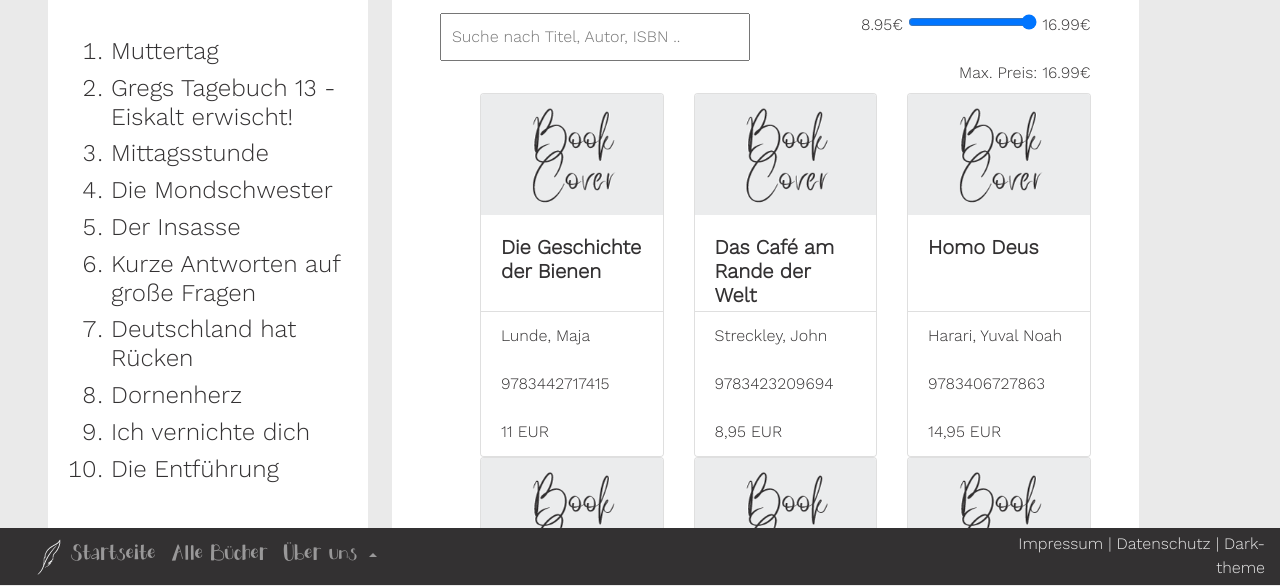
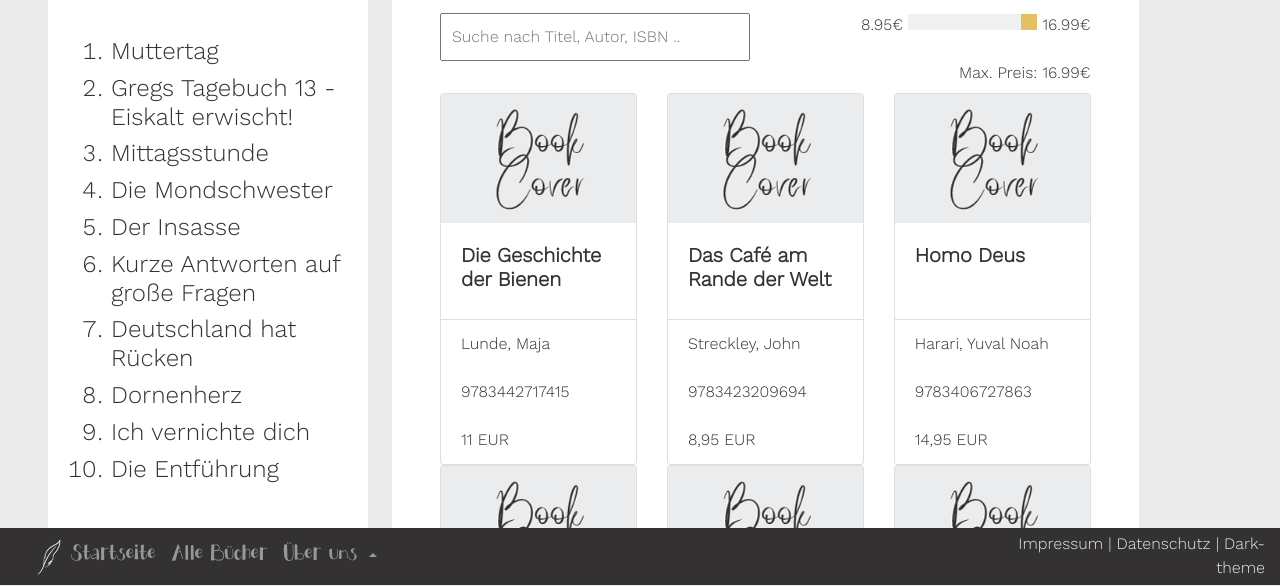
Before and after one commit to CodeLIebe/betterbooks, a website: page prod/docs/store.html in a window 1280 px wide. Shown: the part 172-758 px from the top of the page. Drawn offline with nearby package versions, Linux system fonts and the light colour scheme.

Commit message:
Search filter incl. price filter finalized

```diff
--- a/prod/docs/store.html
+++ b/prod/docs/store.html
@@ -72,7 +72,7 @@
            </div>
            <div class="col-lg-6 col-12 text-lg-right text-left mt-lg-0 mt-1">
              <label id="minPrice">0€</label>
-             <input type="range" min="1" max="100" value="100" step = "0.01" id="price-slider" oninput="priceFilterChanged()"/>
+             <input type="range" min="1" max="100" value="100" step = "0.01" id="price-slider" class="price-slider" oninput="priceFilterChanged()"/>
              <label id="maxPrice">100€</label>
            </div>
          </div>
@@ -83,7 +83,7 @@
            </div>
          </div>
          <!-- end filter -->
-         <ul id="book-store"></ul>
+         <div id="book-store"></div>
       </div> <!-- end col-lg-4 col-md-6 col-12 (right side) -->
      </div> <!-- end row -->
     </div> <!-- end container-fluid -->
--- a/prod/js/search.js
+++ b/prod/js/search.js
@@ -5,20 +5,9 @@
 let MIN_PRICE_LABEL_ID = "minPrice";
 let MAX_PRICE_LABEL_ID = "maxPrice";
 let PRICE_FILTER_ID = "price-slider";
-let BOOK_STORE_UL_ID = "book-store";
+let BOOK_STORE_DIV_ID = "book-store";
 let SEARCH_FORM_ID = "search_form";
 let CURRENT_PRICE_FILTER_LABEL_ID = "currentPriceFilter"
-
-var books_in_store_old = [
-  'Goku',
-  'Naruto',
-  'Ichigo',
-  'Flash',
-  'Batman',
-  'Sherlock Holmes',
-  'Khaleesi',
-  'Steve Fox'
-];
 
 var books_in_store = [
 
@@ -108,7 +97,7 @@ var books_in_store = [
     }
 ];
 
-ul = document.getElementById(BOOK_STORE_UL_ID);
+div = document.getElementById(BOOK_STORE_DIV_ID);
 
 var render_books = function(books){
   var store = ``;
@@ -148,7 +137,7 @@ var render_books = function(books){
       store += `</div></div>`;
     }
   }
-  ul.innerHTML = store;
+  div.innerHTML = store;
 };
 
 render_books(books_in_store);
--- /dev/null
+++ b/sass/_price_slider.scss
@@ -0,0 +1,34 @@
+/* The slider itself */
+.price-slider {
+  -webkit-appearance: none;  /* Override default CSS styles */
+  appearance: none;
+//  width: 100%; /* Full-width */
+  height: 1rem; /* Specified height */
+  background: $soft-grey; /* Grey background */
+  outline: none; /* Remove outline */
+  opacity: .7; /* Set transparency (for mouse-over effects on hover) */
+  -webkit-transition: .2s; /* 0.2 seconds transition on hover */
+  transition: opacity .2s;
+}
+
+/* Mouse-over effects */
+.price-slider:hover {
+  opacity: 1; /* Fully shown on mouse-over */
+}
+
+/* The slider handle (use -webkit- (Chrome, Opera, Safari, Edge) and -moz- (Firefox) to override default look) */
+.price-slider::-webkit-slider-thumb {
+  -webkit-appearance: none; /* Override default look */
+  appearance: none;
+  width: 1rem; /* Set a specific slider handle width */
+  height: 1rem; /* Slider handle height */
+  background: $curry; /* Green background */
+  cursor: pointer; /* Cursor on hover */
+}
+
+.price-slider::-moz-range-thumb {
+  width: 1rem; /* Set a specific slider handle width */
+  height: 1rem; /* Slider handle height */
+  background: $curry; /* Green background */
+  cursor: pointer; /* Cursor on hover */
+}
--- a/sass/betterbooks_dark.scss
+++ b/sass/betterbooks_dark.scss
@@ -4,5 +4,6 @@
 @import "overlay_dark.scss";
 @import "quiz.scss";
 @import "search.scss";
+@import "price_slider";
 @import "bootstrap-overrides_dark.scss";
 @import "global_dark.scss";
--- a/sass/betterbooks_light.scss
+++ b/sass/betterbooks_light.scss
@@ -4,5 +4,6 @@
 @import "overlay_light.scss";
 @import "quiz.scss";
 @import "search.scss";
+@import "price_slider.scss";
 @import "bootstrap-overrides_light.scss";
 @import "global_light.scss";
```
Also changed, not shown: prod/style/betterbooks_dark.css, prod/style/betterbooks_light.css.
